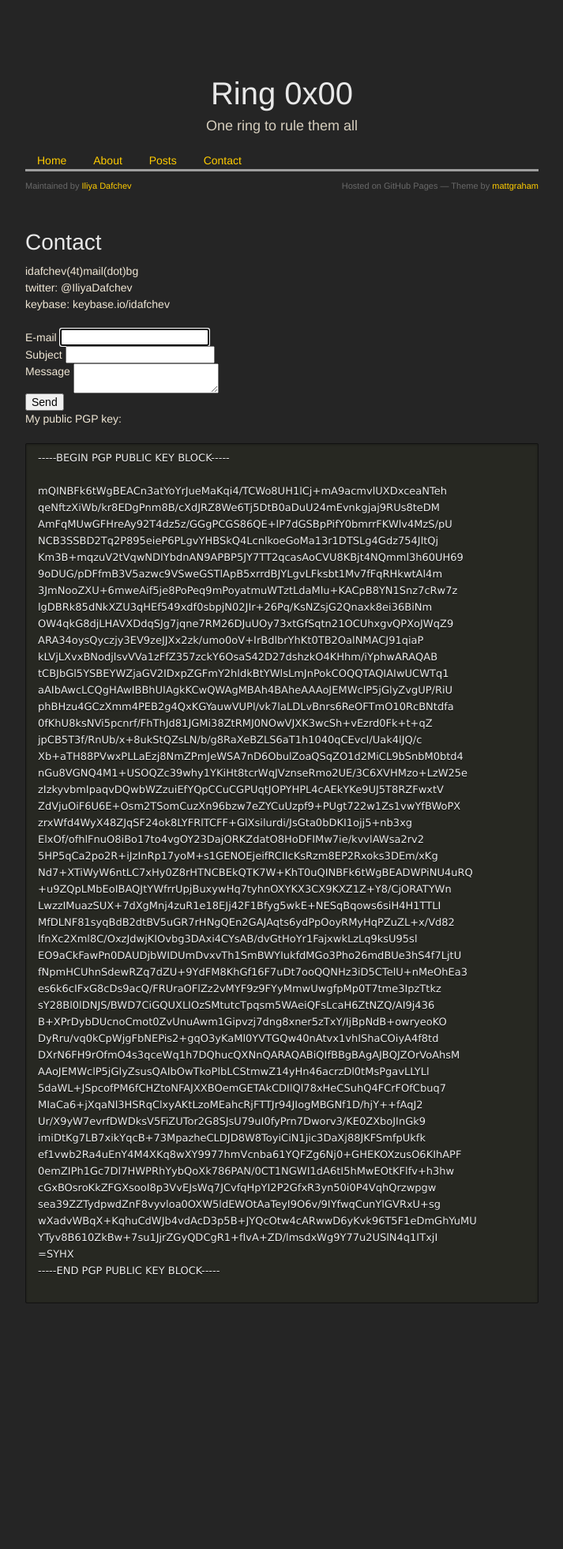
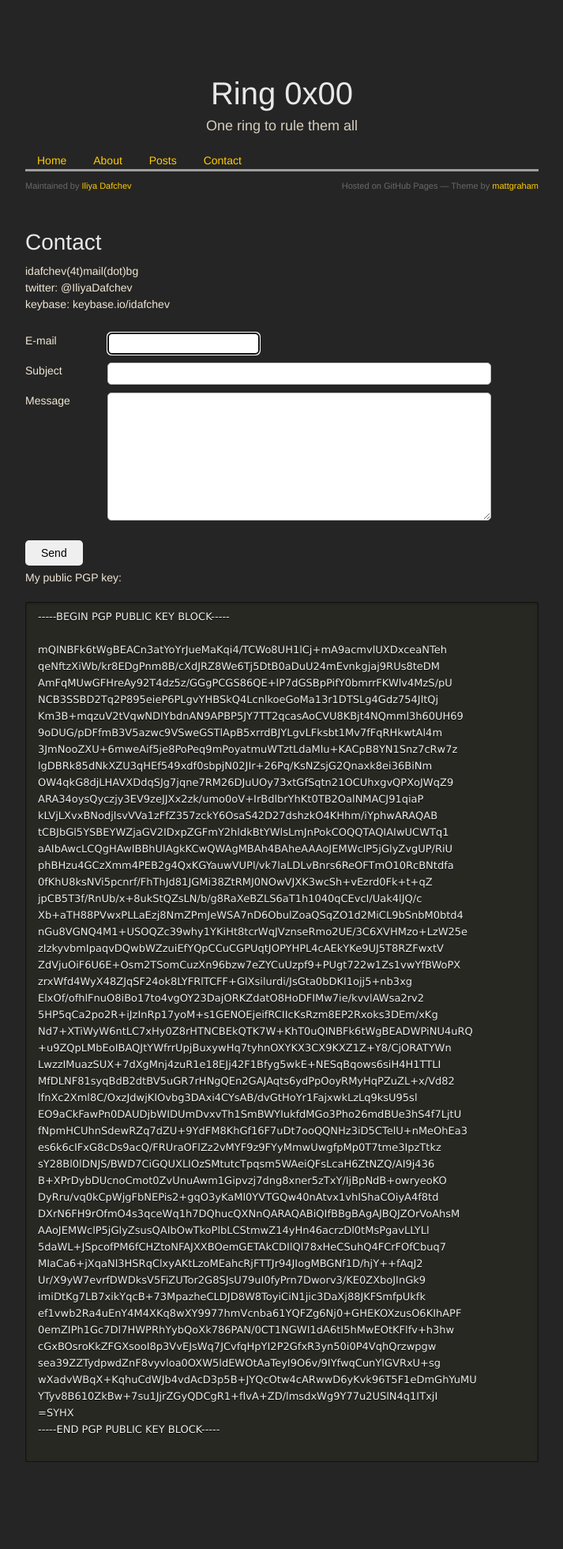
Before and after one commit to idafchev/idafchev.github.io, a Jekyll site: the page built from contact.md, in a window 1280 px wide. Shown: the whole page at 79% size, without its empty margins (283-996 px from the left). Built offline with Jekyll 4.4.1, drawn with Linux system fonts in a browser that asks for light colours; nearby versions of some CDN libraries; some web fonts are replaced; before the commit the page ends 1760 px from its top, so only the background shows below that.

Commit message:
Update contact.md

```diff
--- a/contact.md
+++ b/contact.md
@@ -9,19 +9,19 @@ keybase: keybase.io/idafchev
 
 <form id="contact-form" class="contact-form" action="https://www.enformed.io/v5iyjenv" method="POST">
 
+
+    <label style="width: 100px; margin: 5px 0; display: inline-block; vertical-align: top;" for="email">E-mail</label>
+    <input style="margin: 5px 0;padding: 5px;-webkit-border-radius: 5px;-moz-border-radius: 5px;border-radius: 5px;border: 1px solid #bbb;" id="email" type="email" name="email" class="field" required autofocus /><br/>
+
+
   <div class="form-group">
-    <label for="email">E-mail</label>
-    <input id="email" type="email" name="email" class="field" required autofocus /><br/>
+    <label style="width: 100px; margin: 5px 0; display: inline-block; vertical-align: top;" for="subject">Subject</label>
+    <input style="margin: 5px 0;padding: 5px;-webkit-border-radius: 5px;-moz-border-radius: 5px;border-radius: 5px;border: 1px solid #bbb;width: 73%;" id="subject" type="text" name="subject" class="field" required /><br/>
   </div>
 
   <div class="form-group">
-    <label for="subject">Subject</label>
-    <input id="subject" type="text" name="subject" class="field" required /><br/>
-  </div>
-
-  <div class="form-group">
-    <label for="message">Message</label>
-    <textarea id="message" name="message" required ></textarea><br/>
+    <label style="width: 100px; margin: 5px 0; display: inline-block; vertical-align: top;" for="message">Message</label>
+    <textarea style="margin: 5px 0;padding: 5px;-webkit-border-radius: 5px;-moz-border-radius: 5px;border-radius: 5px;border: 1px solid #bbb;width: 73%;height: 150px;"  id="message" name="message" required ></textarea><br/>
   </div>
 
   <div class="form-group">
@@ -29,7 +29,7 @@ keybase: keybase.io/idafchev
     <input type="hidden" name="*honeypot" />
   </div>
 
-  <button type="submit" class="btn btn-default">Send</button>
+  <button style="margin: 5px 0;padding: 5px;-webkit-border-radius: 5px;-moz-border-radius: 5px;border-radius: 5px;border: 0;padding: 8px 20px;margin-top: 20px;" type="submit" class="btn btn-default">Send</button>
 </form>
 
 My public PGP key:
```
